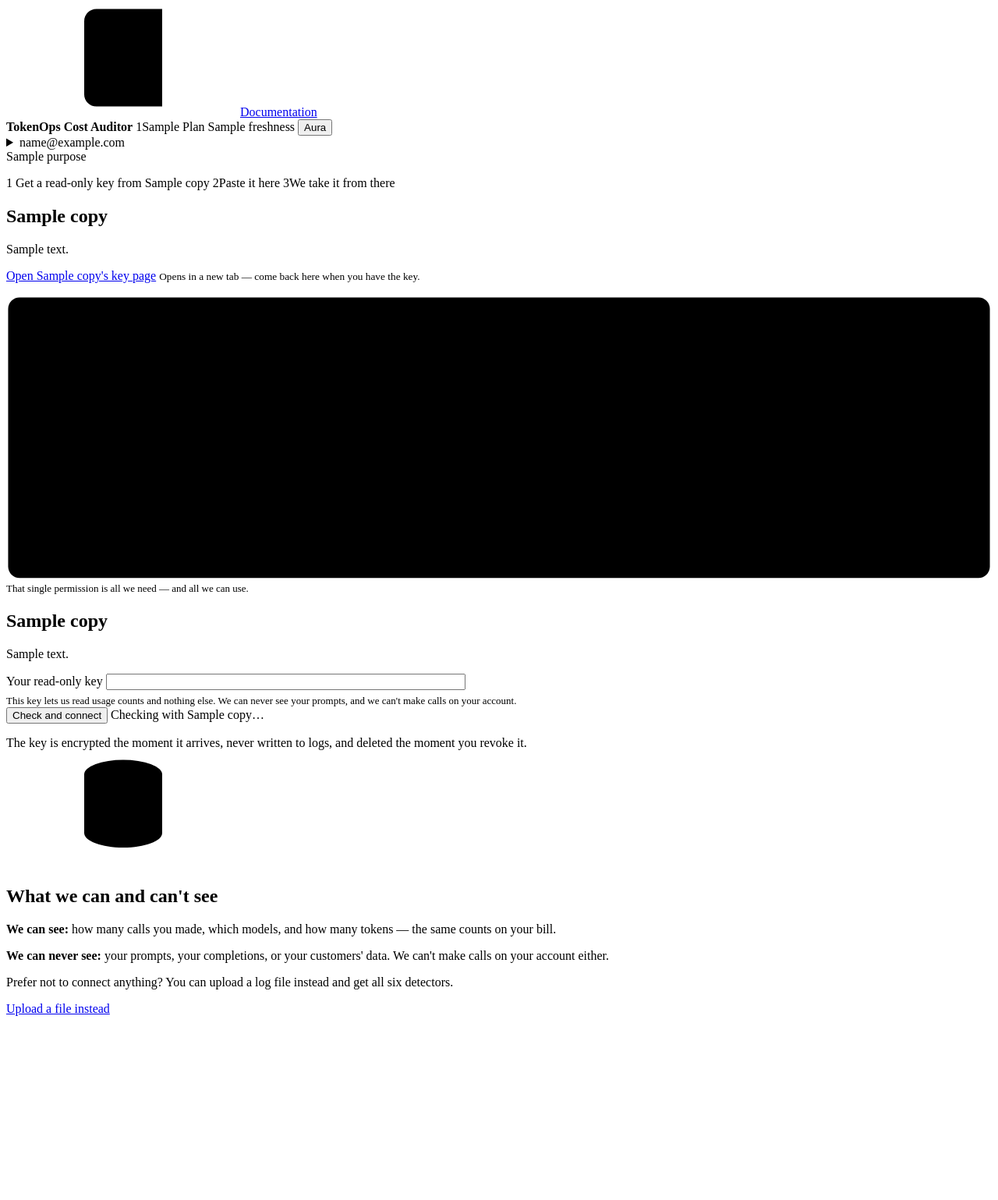
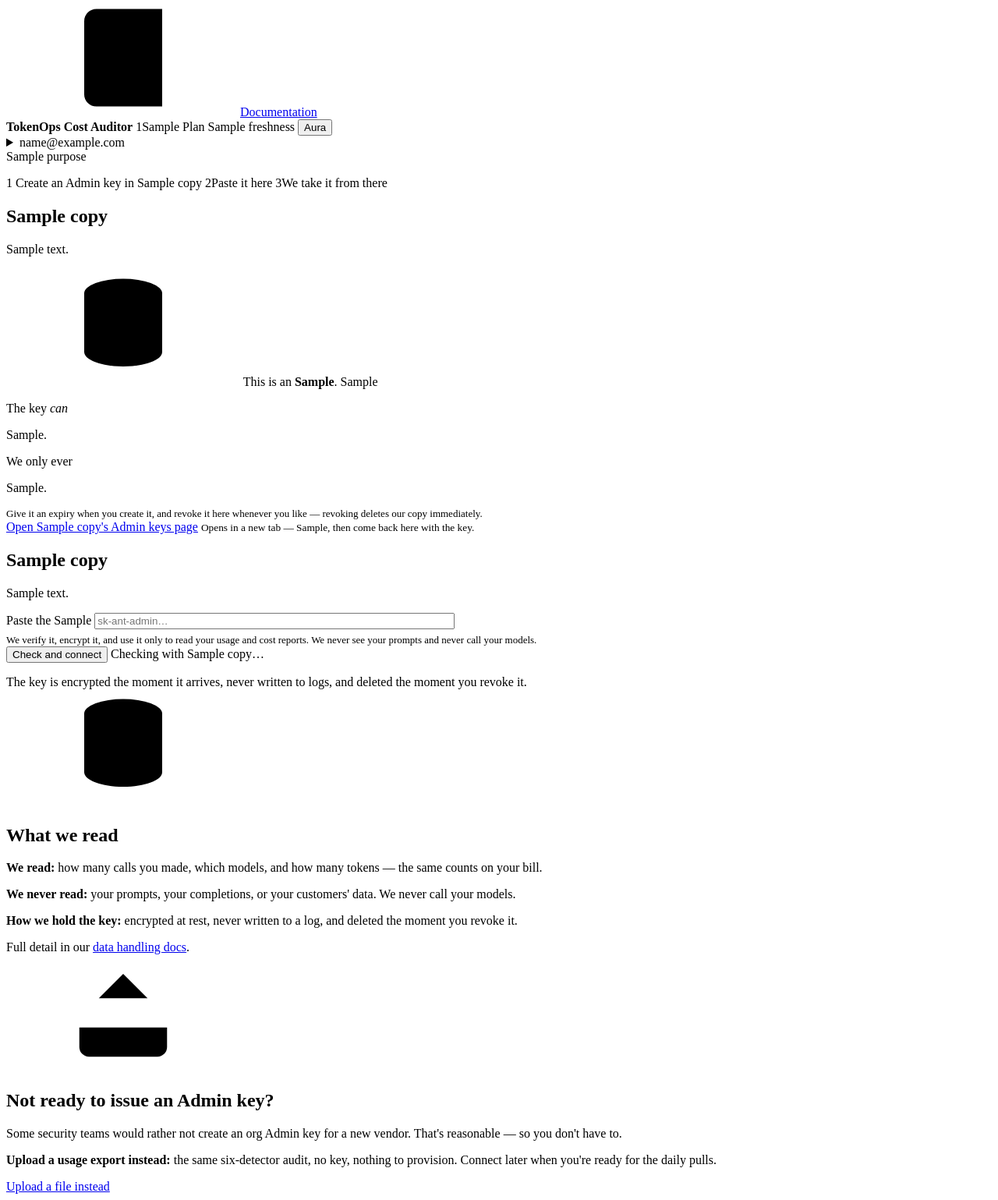
Before and after one commit to delvinggeeks/tokenops-cost-auditor, a Python web app: template src/tokenops_cost_auditor/web/templates/app/connect_wizard.html in a window 1280 px wide. Shown: the part 1056-2595 px from the top of the page at 78% size. Before the commit the page ends 2359 px from the top, so only its background shows below. Run offline with Jinja, Linux system fonts and the light colour scheme; the template is opened without the code that fills it: most values are stand-ins (such as "Sample title", 1, 10 or a date in 2020).

Commit message:
fix: honest Admin-key framing in the connect wizard (walkthrough; enterprise trust)
Research-verified (OpenAI + Anthropic docs): usage/cost data needs a
full-power org ADMIN key — no usage-only scope, owner/admin-only, and the
key can manage the org. The wizard was calling it 'a read-only key, tick
the box for read usage, nothing else' — a checkbox that doesn't exist and
an understatement that would fail an enterprise security review.

Wizard now names it an org Admin key, states who can create it, shows a
can/do pairing (the key CAN manage your org · we ONLY read usage & cost),
nudges an expiry, and makes 'upload instead' a first-class path for teams
that won't issue an admin key. Anthropic console URL corrected to
platform.claude.com (old one 301s). 'read-only' moved off the KEY onto OUR
USE across landing/signin/get-logs/connect-cards; positioning unchanged.
JARGON test inverted — 'Admin key' is the required honest term now.
ux/trust gate PASS-WITH-NOTES, cross-surface fix closed its finding.

```diff
--- a/src/tokenops_cost_auditor/web/templates/_get_logs_tabs.html
+++ b/src/tokenops_cost_auditor/web/templates/_get_logs_tabs.html
@@ -7,7 +7,8 @@
 
   {% set tabs = [
     ("connect", "Connect a provider", "Fastest — 2 minutes",
-     "We read your usage reports directly from OpenAI or Anthropic with a read-only key.
+     "We read your usage reports directly from OpenAI or Anthropic with one key,
+      used read-only on our side.
       Daily, automatic, nothing to export.",
      "We receive token counts per day and model. Your prompts never leave your provider —
       the usage API does not contain them.",
--- a/src/tokenops_cost_auditor/web/templates/app/connect_wizard.html
+++ b/src/tokenops_cost_auditor/web/templates/app/connect_wizard.html
@@ -9,7 +9,7 @@
     {# Breadcrumbs: the step's purpose stated in a sentence (R-DESIGN-V3 §2d) #}
     <div class="steps-bar" aria-label="Connect {{ copy.provider_name }}, step 1 of 3">
       <span class="cur"><span class="step-n">1</span></span>
-      <span class="cur lbl">Get a read-only key from {{ copy.provider_name }}</span>
+      <span class="cur lbl">Create an Admin key in {{ copy.provider_name }}</span>
       <span class="step-n">2</span><span class="lbl">Paste it here</span>
       <span class="step-n">3</span><span class="lbl">We take it from there</span>
     </div>
@@ -27,52 +27,50 @@
     {% else %}
       <h2>{{ copy.step1_title }}</h2>
       <p>{{ copy.step1_body }}</p>
-      <p>
+
+      {# Honest key-authority disclosure (walkthrough 2026-07-22): the usage
+         API needs an ORG ADMIN key — there is no usage-only key. We say so
+         plainly, next to what we actually do, so an enterprise security
+         review finds candour, not a mismatch. #}
+      <div class="key-truth">
+        <p class="key-kind"><svg class="i" aria-hidden="true"><use href="#i-source"/></svg>
+          This is an <strong>{{ copy.key_kind }}</strong>. {{ copy.who_can }}</p>
+        <div class="cando">
+          <div>
+            <span class="cando-h">The key <em>can</em></span>
+            <p>{{ copy.key_can }}.</p>
+          </div>
+          <div>
+            <span class="cando-h cando-ok">We only ever</span>
+            <p>{{ copy.we_do }}.</p>
+          </div>
+        </div>
+        <p class="muted" style="font-size:13px; margin:0">Give it an expiry when you
+          create it, and revoke it here whenever you like — revoking deletes our
+          copy immediately.</p>
+      </div>
+
+      <p style="margin-top: var(--s3)">
         <a class="btn btn-primary" href="{{ copy.console_url }}" target="_blank"
            rel="noopener noreferrer">
-          Open {{ copy.provider_name }}'s key page</a>
-        <small class="muted">Opens in a new tab — come back here when you have the key.</small>
+          Open {{ copy.provider_name }}'s Admin keys page</a>
+        <small class="muted">Opens in a new tab — {{ copy.create_hint }}, then come
+          back here with the key.</small>
       </p>
-
-      {# Annotated illustration of the exact control to use. Drawn, not a
-         screenshot binary, so it stays in version control and cannot rot
-         silently against a stale image. #}
-      <figure style="margin: var(--s3) 0;">
-        <svg viewBox="0 0 520 150" width="100%" role="img"
-             aria-label="The permission checkbox to tick when creating the key">
-          <rect x="1" y="1" width="518" height="148" rx="6" fill="var(--surface)"
-                stroke="var(--rule)"/>
-          <text x="20" y="30" class="axis-label" font-size="12">Create new key</text>
-          <line x1="20" y1="42" x2="500" y2="42" stroke="var(--rule)"/>
-          <text x="20" y="66" font-size="12" fill="var(--ink-soft)">Name</text>
-          <rect x="120" y="52" width="200" height="20" rx="3" fill="var(--surface-tint)"
-                stroke="var(--rule)"/>
-          <text x="20" y="100" font-size="12" fill="var(--ink-soft)">Permissions</text>
-          <rect x="120" y="88" width="14" height="14" rx="3" fill="var(--verified-bg)"
-                stroke="var(--verified)" stroke-width="2"/>
-          <path d="M123 95l3 3 6-6" stroke="var(--verified)" stroke-width="2" fill="none"/>
-          <text x="144" y="100" font-size="12" font-weight="600">{{ copy.permission_hint }}</text>
-          <rect x="112" y="80" width="300" height="30" rx="4" fill="none"
-                stroke="var(--accent)" stroke-width="2" stroke-dasharray="4 3"/>
-          <text x="424" y="100" font-size="11" fill="var(--accent)">this one</text>
-        </svg>
-        <figcaption class="muted" style="font-size:13px">
-          That single permission is all we need — and all we can use.</figcaption>
-      </figure>
 
       <h2>{{ copy.step2_title }}</h2>
       <p>{{ copy.step2_body }}</p>
       <form hx-post="/sources/connect/{{ provider }}/validate"
             hx-target="#verdict" hx-swap="innerHTML" hx-indicator="#checking">
-        <label>Your read-only key
-          <input name="api_key" type="password" autocomplete="off" required
-                 style="width:100%; max-width:34em" aria-label="Your read-only usage key">
-        </label>
+        <label for="api_key">Paste the {{ copy.key_kind }}</label>
+        <input id="api_key" name="api_key" type="password" autocomplete="off" required
+               placeholder="{{ 'sk-admin-…' if provider == 'openai' else 'sk-ant-admin…' }}"
+               style="width:100%; max-width:34em" aria-label="Your organization Admin key">
         {# The promise restated where the hand is (ux gate f.3): a reassurance
            one visual hop away is a reassurance half-read. #}
         <p class="muted" style="font-size:13px; margin:6px 0 0">
-          This key lets us read usage counts and nothing else. We can never see your
-          prompts, and we can't make calls on your account.</p>
+          We verify it, encrypt it, and use it only to read your usage and cost
+          reports. We never see your prompts and never call your models.</p>
         <p style="margin-top: var(--s2);">
           <button class="btn btn-primary" type="submit">Check and connect</button>
           <span id="checking" class="htmx-indicator muted">Checking with
@@ -88,14 +86,28 @@
   <section class="widget w-4">
     <div class="widget-head">
       <svg class="i i-lg" aria-hidden="true"><use href="#i-source"/></svg>
-      <h2>What we can and can't see</h2>
+      <h2>What we read</h2>
     </div>
-    <p><strong>We can see:</strong> how many calls you made, which models, and how many
+    <p><strong>We read:</strong> how many calls you made, which models, and how many
       tokens — the same counts on your bill.</p>
-    <p><strong>We can never see:</strong> your prompts, your completions, or your
-      customers' data. We can't make calls on your account either.</p>
-    <p class="muted">Prefer not to connect anything? You can upload a log file instead
-      and get all six detectors.</p>
+    <p><strong>We never read:</strong> your prompts, your completions, or your
+      customers' data. We never call your models.</p>
+    <p><strong>How we hold the key:</strong> encrypted at rest, never written to a
+      log, and deleted the moment you revoke it.</p>
+    <div class="provenance">Full detail in our
+      <a href="{{ docs_url }}/concepts/data-handling/">data handling docs</a>.</div>
+  </section>
+
+  <section class="widget w-4">
+    <div class="widget-head">
+      <svg class="i i-lg" aria-hidden="true"><use href="#i-upload"/></svg>
+      <h2>Not ready to issue an Admin key?</h2>
+    </div>
+    <p>Some security teams would rather not create an org Admin key for a new
+      vendor. That's reasonable — so you don't have to.</p>
+    <p><strong>Upload a usage export instead:</strong> the same six-detector audit,
+      no key, nothing to provision. Connect later when you're ready for the daily
+      pulls.</p>
     <a class="btn btn-quiet" href="/upload">Upload a file instead</a>
   </section>
 </div>
--- a/src/tokenops_cost_auditor/web/templates/signin.html
+++ b/src/tokenops_cost_auditor/web/templates/signin.html
@@ -15,7 +15,8 @@
     {% include "_wa_mark.html" %}
     <h2>TokenOps Cost Auditor</h2>
     <p>The governance layer for your AI spend. Connect your OpenAI or
-      Anthropic account with one read-only key — daily pulls, weekly audits,
+      Anthropic account with one key — we read usage only — for daily pulls,
+      weekly audits,
       a daily spend digest, and verified savings statements. The platform
       does the heavy lifting.</p>
     <ul class="auth-points">
```
Also changed, not shown: PLAN.md (+18 -0 lines), design/wa-design.css (+14 -0 lines), src/tokenops_cost_auditor/web/help_registry.yaml (+27 -13 lines), src/tokenops_cost_auditor/web/static/wa-design.css (+14 -0 lines), src/tokenops_cost_auditor/web/templates/landing.html (+4 -4 lines), tests/test_connect_wizard.py (+33 -12 lines).
